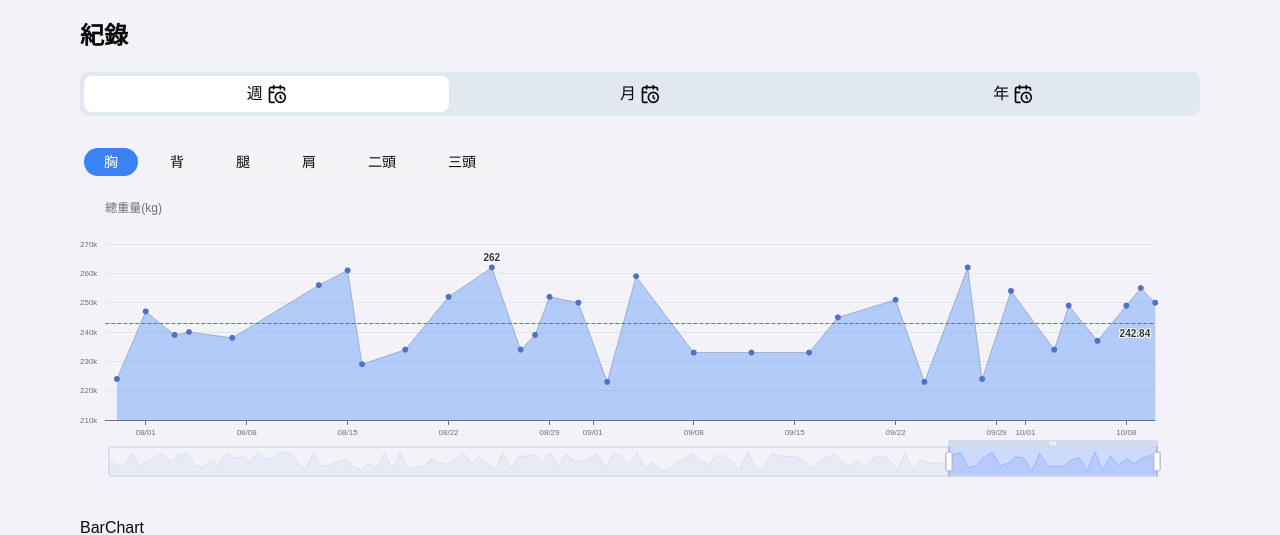
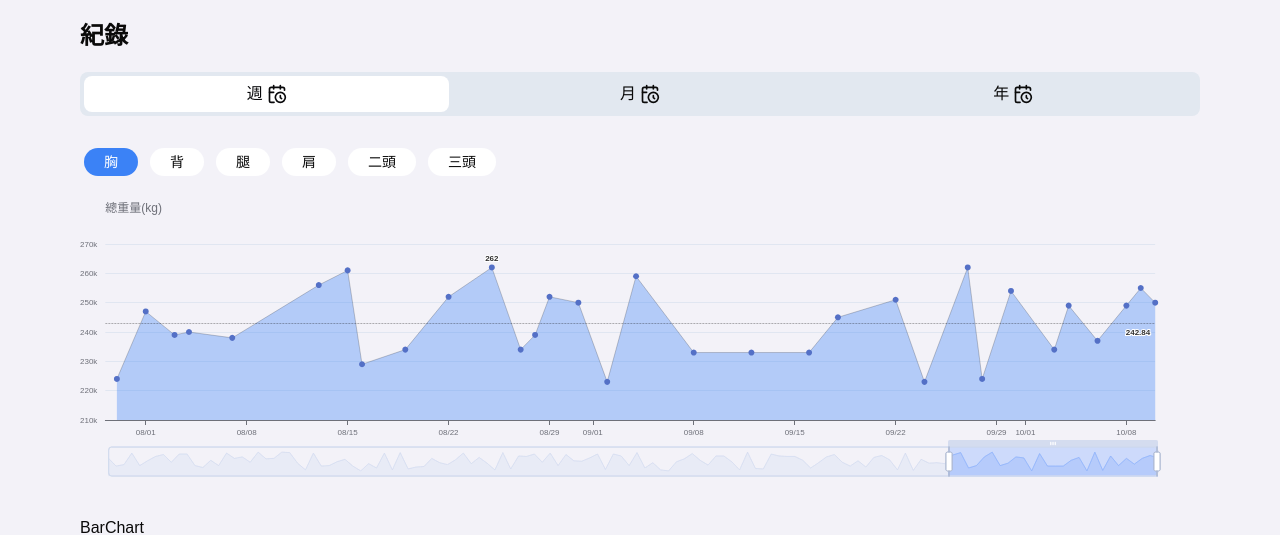
Before and after one commit to Cyishen/fit-box, a Next.js app: page /record in a window 1280 px wide. Shown: the top 535 px of the page. Built offline with nearby package versions, Linux system fonts and the light colour scheme.

Commit message:
echart line ui adjust

```diff
--- a/src/app/(root)/(main)/record/lineChart.tsx
+++ b/src/app/(root)/(main)/record/lineChart.tsx
@@ -27,9 +27,10 @@ const LineChart = () => {
         const data = params[0].data;
         return `${data[0]}<br/>總重量 ${data[1]}`;
       },
-      // alwaysShowContent: true,
-      // position: ['70%', '10%'],
+      alwaysShowContent: true,
+      position: ['80%', '10%'],
       backgroundColor: 'rgba(0, 0, 0, 0.6)',
+      shadowColor: 'none',
       padding: 5,
       borderWidth: 0,
       textStyle: {
@@ -103,29 +104,32 @@ const LineChart = () => {
         areaStyle: { color: 'rgba(59, 130, 246, 0.5)' },
         lineStyle: { color: 'black', width: 0.2, type: 'solid' },
         markPoint: {
+          data: [{ type: 'max', name: '最高' }],
+          symbol: 'pin',
           symbolSize: 0,
-          symbol: 'pin',
           label: {
             position: 'top',
             fontWeight: 'bold',
-            fontSize: 10
-          },
-          data: [{ type: 'max', name: '最高' }]
+            fontSize: 8
+          }
         },
         markLine: {
+          data: [{ type: 'average', name: '平均'}],
           symbol: 'none',
           silent: true,
           label: {
             position: 'insideEndBottom',
             fontWeight: 'bold',
-            fontSize: 10
+            fontSize: 8,
           },
-          data: [{ type: 'average', name: '平均' }]
+          lineStyle: {
+            width: 0.5,
+            color: 'rgba(0, 0, 0, 0.6)'
+          }
         }
       }
     ]
   };
-
 
 
   return (
@@ -141,7 +145,7 @@ const LineChart = () => {
                 className={`flex items-center cursor-pointer py-1 px-5 text-sm
                   ${activeCategory === item
                     ? 'bg-blue-500 text-white'
-                    : 'bg-gray-100'
+                    : 'bg-white'
                   } whitespace-nowrap rounded-full`}
               >
                 {item}
--- a/src/app/(root)/(main)/record/page.tsx
+++ b/src/app/(root)/(main)/record/page.tsx
@@ -7,7 +7,7 @@ import BarChart from './barChart'
 
 const RecordPage = () => {
   return (
-    <section className='flex flex-col bg-[#f3f2f8] h-screen'>
+    <section className='flex flex-col bg-[#f3f2f8] h-screen no-select'>
       <Wrapper>
         <h1 className='text-2xl font-bold mt-5'>紀錄</h1>
         <div className='mt-5'>
```
